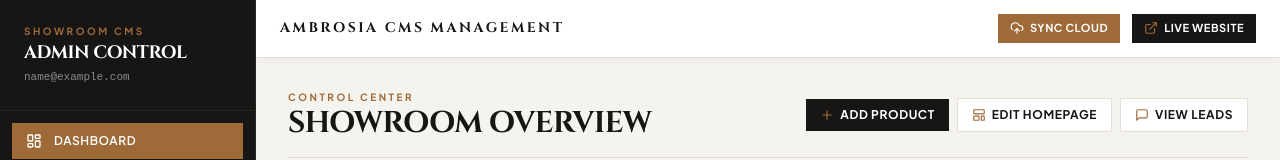
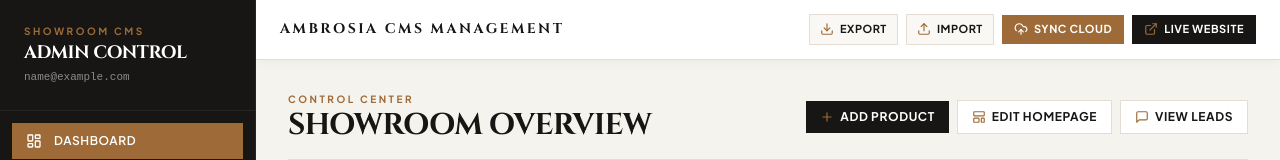
Before and after one commit to aescionjaison-emp/premium-traders-, a React (Vite) app in the folder client/: page /admin in a window 1280 px wide. Shown: the top 160 px of the page. Built offline with nearby package versions, Linux system fonts and the light colour scheme; no server answers; the database is empty; sample sign-in values are in the browser's storage.

Commit message:
feat(cms): add instant JSON export and import snapshot merge tools

```diff
--- a/client/src/api/localStore.ts
+++ b/client/src/api/localStore.ts
@@ -464,4 +464,42 @@ export const localStore = {
     const list = localStore.getMedia().filter((m) => m._id !== id);
     localStorage.setItem(K_MEDIA, JSON.stringify(list));
   },
+
+  // Export full snapshot of all CMS data
+  exportAllData: (): string => {
+    const payload = {
+      products: localStore.getProducts().data,
+      homepage: localStore.getHomepageConfig(),
+      categories: localStore.getCategories(),
+      collections: localStore.getCollections(),
+      brands: localStore.getBrands(),
+      settings: localStore.getSettings(),
+      navigation: localStore.getNavigation(),
+      gallery: localStore.getGallery(),
+      media: localStore.getMedia(),
+      exportedAt: new Date().toISOString(),
+    };
+    return JSON.stringify(payload, null, 2);
+  },
+
+  // Import snapshot of CMS data
+  importAllData: (jsonData: string | Record<string, any>): boolean => {
+    try {
+      const data = typeof jsonData === 'string' ? JSON.parse(jsonData) : jsonData;
+      if (data.products) localStorage.setItem(K_PRODUCTS, JSON.stringify(data.products));
+      if (data.homepage) localStorage.setItem(K_HOMEPAGE, JSON.stringify(data.homepage));
+      if (data.categories) localStorage.setItem(K_CATEGORIES, JSON.stringify(data.categories));
+      if (data.collections) localStorage.setItem(K_COLLECTIONS, JSON.stringify(data.collections));
+      if (data.brands) localStorage.setItem(K_BRANDS, JSON.stringify(data.brands));
+      if (data.settings) localStorage.setItem(K_SETTINGS, JSON.stringify(data.settings));
+      if (data.navigation) localStorage.setItem(K_NAVIGATION, JSON.stringify(data.navigation));
+      if (data.gallery) localStorage.setItem(K_GALLERY, JSON.stringify(data.gallery));
+      if (data.media) localStorage.setItem(K_MEDIA, JSON.stringify(data.media));
+      window.dispatchEvent(new Event('storage'));
+      return true;
+    } catch (e) {
+      console.error('Failed to import data:', e);
+      return false;
+    }
+  },
 };
--- a/client/src/components/admin/AdminLayout.tsx
+++ b/client/src/components/admin/AdminLayout.tsx
@@ -1,15 +1,17 @@
-import React, { useState } from 'react';
+import React, { useState, useRef } from 'react';
 import { Navigate, Outlet } from 'react-router-dom';
-import { Menu, ExternalLink, CloudUpload, RefreshCw } from 'lucide-react';
+import { Menu, ExternalLink, CloudUpload, Download, Upload } from 'lucide-react';
 import { useAuth } from '../../context/AuthContext.js';
 import { AdminSidebar } from './AdminSidebar.js';
 import { api } from '../../api/endpoints.js';
+import { localStore } from '../../api/localStore.js';
 import { useToast } from '../../context/ToastContext.js';
 
 export const AdminLayout: React.FC = () => {
   const { isAuthenticated, isLoading } = useAuth();
   const [sidebarOpen, setSidebarOpen] = useState(false);
   const [isSyncing, setIsSyncing] = useState(false);
+  const fileInputRef = useRef<HTMLInputElement>(null);
   const { success, error } = useToast();
 
   const handleCloudSync = async () => {
@@ -19,13 +21,55 @@ export const AdminLayout: React.FC = () => {
       if (res.data.success) {
         success('All CMS data synced to Cloud Firestore! Visible on all domains.');
       } else {
-        error('Could not sync to cloud.');
+        error('Firestore rules blocked. Use "Export Data" below to transfer instantly!');
       }
     } catch {
-      error('Failed to sync to cloud.');
+      error('Firestore sync error. Use "Export Data" to transfer instantly.');
     } finally {
       setIsSyncing(false);
     }
+  };
+
+  const handleExportData = () => {
+    try {
+      const jsonString = localStore.exportAllData();
+      const blob = new Blob([jsonString], { type: 'application/json' });
+      const url = URL.createObjectURL(blob);
+      const a = document.createElement('a');
+      a.href = url;
+      a.download = `ambrosia_cms_backup_${new Date().toISOString().slice(0, 10)}.json`;
+      document.body.appendChild(a);
+      a.click();
+      document.body.removeChild(a);
+      URL.revokeObjectURL(url);
+      success('CMS Data exported! You can now import this file on any domain.');
+    } catch {
+      error('Failed to export CMS data.');
+    }
+  };
+
+  const handleImportFile = (e: React.ChangeEvent<HTMLInputElement>) => {
+    const file = e.target.files?.[0];
+    if (!file) return;
+    const reader = new FileReader();
+    reader.onload = (event) => {
+      try {
+        const content = event.target?.result as string;
+        const ok = localStore.importAllData(content);
+        if (ok) {
+          success('CMS Data imported and merged successfully! Reloading...');
+          setTimeout(() => {
+            window.location.reload();
+          }, 1000);
+        } else {
+          error('Invalid CMS backup file format.');
+        }
+      } catch {
+        error('Failed to parse CMS backup file.');
+      }
+    };
+    reader.readAsText(file);
+    if (fileInputRef.current) fileInputRef.current.value = '';
   };
 
   if (isLoading) {
@@ -47,7 +91,7 @@ export const AdminLayout: React.FC = () => {
       {/* Main Content Area */}
       <div className="lg:pl-64 flex flex-col flex-1">
         {/* Top Header Bar */}
-        <header className="sticky top-0 z-30 bg-white border-b border-showroom-border px-4 sm:px-6 py-3.5 flex items-center justify-between shadow-subtle">
+        <header className="sticky top-0 z-30 bg-white border-b border-showroom-border px-4 sm:px-6 py-3.5 flex items-center justify-between shadow-subtle flex-wrap gap-2">
           <div className="flex items-center gap-3">
             <button
               onClick={() => setSidebarOpen(true)}
@@ -60,7 +104,39 @@ export const AdminLayout: React.FC = () => {
             </span>
           </div>
 
-          <div className="flex items-center gap-2 sm:gap-3">
+          <div className="flex items-center gap-2 sm:gap-2 flex-wrap">
+            {/* Hidden file input for import */}
+            <input
+              type="file"
+              ref={fileInputRef}
+              onChange={handleImportFile}
+              accept=".json"
+              className="hidden"
+            />
+
+            {/* Export Snapshot Button */}
+            <button
+              type="button"
+              onClick={handleExportData}
+              className="inline-flex items-center gap-1.5 px-2.5 py-1.5 bg-[#FAF8F5] border border-showroom-border hover:bg-showroom-sand/40 text-showroom-charcoal text-[11px] font-bold uppercase tracking-wider transition-colors"
+              title="Download full CMS dataset snapshot JSON"
+            >
+              <Download className="w-3.5 h-3.5 text-showroom-bronze" />
+              <span>Export</span>
+            </button>
+
+            {/* Import Snapshot Button */}
+            <button
+              type="button"
+              onClick={() => fileInputRef.current?.click()}
+              className="inline-flex items-center gap-1.5 px-2.5 py-1.5 bg-[#FAF8F5] border border-showroom-border hover:bg-showroom-sand/40 text-showroom-charcoal text-[11px] font-bold uppercase tracking-wider transition-colors"
+              title="Upload & merge CMS dataset snapshot JSON"
+            >
+              <Upload className="w-3.5 h-3.5 text-showroom-bronze" />
+              <span>Import</span>
+            </button>
+
+            {/* Sync Cloud Button */}
             <button
               type="button"
               onClick={handleCloudSync}
```
Also changed, not shown: 2 other files (tests, documents, lock files or other folders).
